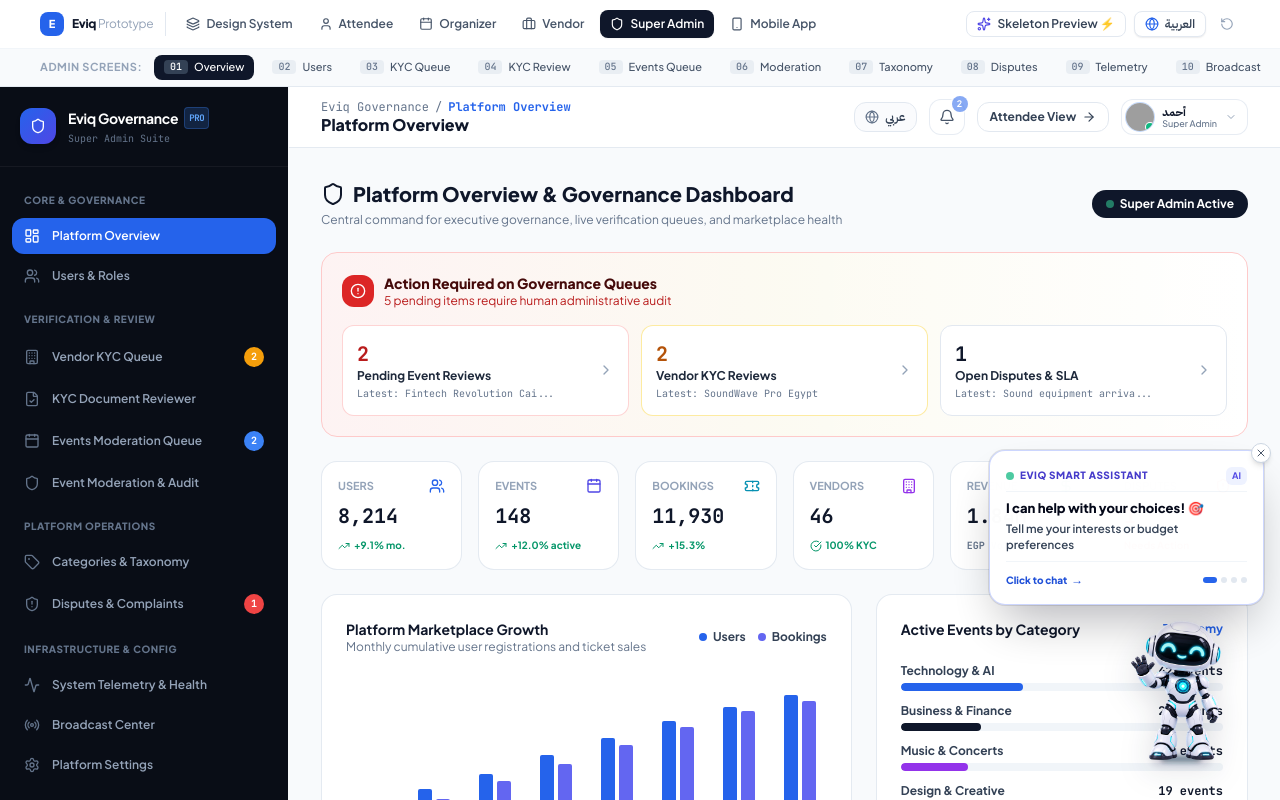
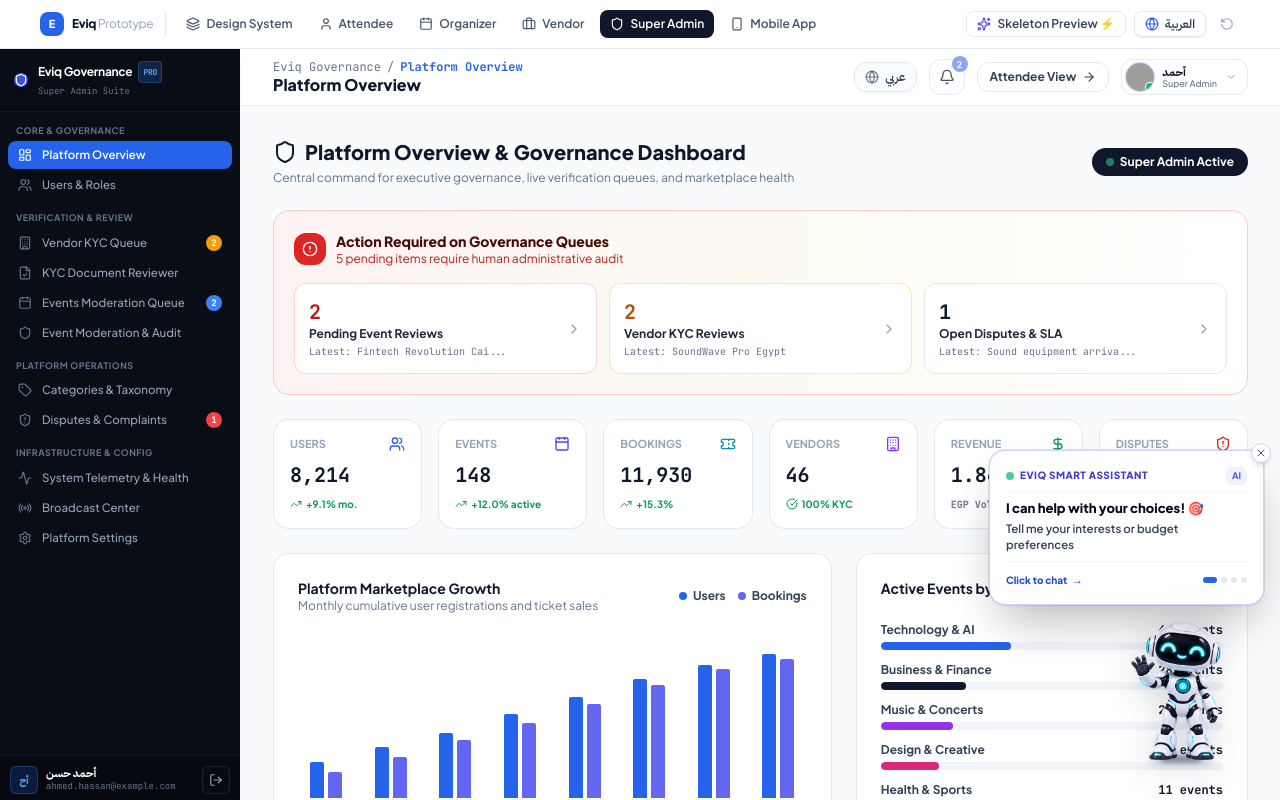
Before and after one commit to mmed555/event-smart, a React (Vite) app in the folder frontend/: page /admin in a window 1280 px wide. Both pictures are taken after a click on the button "Super Admin". Shown: the top 800 px of the page. Built offline with nearby package versions, Linux system fonts and the light colour scheme; grey boxes are pictures that could not be loaded.

Commit message:
style(frontend): compact sidebar width, constrain viewport height, add custom scroll, and remove duplicate admin bar

```diff
--- a/frontend/src/components/layout/DashboardLayout.tsx
+++ b/frontend/src/components/layout/DashboardLayout.tsx
@@ -23,7 +23,7 @@ export const DashboardLayout: React.FC<DashboardLayoutProps> = ({
   return (
     <div className="flex min-h-screen bg-[#F8FAFC]">
       {/* Desktop Fixed Sidebar */}
-      <aside className="hidden lg:flex shrink-0 z-30 border-e border-white/5">
+      <aside className="hidden lg:flex shrink-0 z-30 sticky top-[45px] h-[calc(100vh-45px)] border-e border-white/5 overflow-hidden">
         <DashboardSidebar
           role={role}
           portalTitleEn={portalTitleEn}
--- a/frontend/src/components/layout/DashboardNav.tsx
+++ b/frontend/src/components/layout/DashboardNav.tsx
@@ -73,7 +73,7 @@ export const DashboardNav: React.FC<DashboardNavProps> = ({
   }[role];
 
   return (
-    <header className="sticky top-0 z-20 border-b border-slate-200/90 bg-white/95 backdrop-blur-md px-4 sm:px-6 lg:px-8 py-3 flex items-center justify-between gap-4">
+    <header className="sticky top-[45px] z-20 border-b border-slate-200/90 bg-white/95 backdrop-blur-md px-4 sm:px-6 lg:px-8 py-2.5 flex items-center justify-between gap-4">
       {/* Left / Start: Mobile trigger & Breadcrumbs */}
       <div className="flex items-center gap-3 min-w-0">
         <button
--- a/frontend/src/components/layout/DashboardSidebar.tsx
+++ b/frontend/src/components/layout/DashboardSidebar.tsx
@@ -39,25 +39,25 @@ export const DashboardSidebar: React.FC<DashboardSidebarProps> = ({
   const roleMeta = {
     admin: {
       badgeBg: 'bg-blue-500/20 text-blue-400 border border-blue-500/30',
-      activeItemBg: 'bg-blue-600 text-white shadow-sm',
+      activeItemBg: 'bg-blue-600 text-white shadow-sm font-semibold',
       activeIconColor: 'text-white',
-      avatarBg: 'bg-blue-600/20 text-blue-400 border-blue-500/30',
+      avatarBg: 'bg-blue-600/20 text-blue-400 border border-blue-500/30',
       defaultBadge: 'SUPER ADMIN',
       icon: Shield,
     },
     organizer: {
       badgeBg: 'bg-indigo-500/20 text-indigo-400 border border-indigo-500/30',
-      activeItemBg: 'bg-indigo-600 text-white shadow-sm',
+      activeItemBg: 'bg-indigo-600 text-white shadow-sm font-semibold',
       activeIconColor: 'text-white',
-      avatarBg: 'bg-indigo-600/20 text-indigo-400 border-indigo-500/30',
+      avatarBg: 'bg-indigo-600/20 text-indigo-400 border border-indigo-500/30',
       defaultBadge: 'ORGANIZER',
       icon: Calendar,
     },
     vendor: {
       badgeBg: 'bg-emerald-500/20 text-emerald-400 border border-emerald-500/30',
-      activeItemBg: 'bg-emerald-600 text-white shadow-sm',
+      activeItemBg: 'bg-emerald-600 text-white shadow-sm font-semibold',
       activeIconColor: 'text-white',
-      avatarBg: 'bg-emerald-600/20 text-emerald-400 border-emerald-500/30',
+      avatarBg: 'bg-emerald-600/20 text-emerald-400 border border-emerald-500/30',
       defaultBadge: 'VENDOR',
       icon: Store,
     },
@@ -84,21 +84,26 @@ export const DashboardSidebar: React.FC<DashboardSidebarProps> = ({
   });
 
   return (
-    <div className={clsx('flex flex-col h-full bg-[#090D16] text-slate-300', isMobileDrawer ? 'w-72' : 'w-64 xl:w-72')}>
+    <div
+      className={clsx(
+        'flex flex-col h-full bg-[#090D16] text-slate-300 select-none overflow-hidden',
+        isMobileDrawer ? 'w-64' : 'w-56 xl:w-60'
+      )}
+    >
       {/* Brand Header */}
-      <div className="p-4 sm:p-5 border-b border-white/5 flex items-center justify-between shrink-0">
-        <div className="flex items-center gap-3">
-          <div className="flex size-9 items-center justify-center rounded-xl bg-gradient-to-br from-[#2563EB] to-[#4F46E5] text-white font-black text-sm shadow-md">
-            <RoleIcon className="size-4 text-white" />
+      <div className="px-3.5 py-3 border-b border-white/5 flex items-center justify-between shrink-0">
+        <div className="flex items-center gap-2.5 min-w-0">
+          <div className="flex size-7.5 items-center justify-center rounded-lg bg-gradient-to-br from-[#2563EB] to-[#4F46E5] text-white font-black text-xs shadow-md shrink-0">
+            <RoleIcon className="size-3.5 text-white" />
           </div>
-          <div>
-            <div className="font-bold text-white text-sm tracking-tight flex items-center gap-1.5">
-              <span>{isAr ? portalTitleAr : portalTitleEn}</span>
-              <span className={clsx('rounded px-1 text-[9px] font-mono font-bold uppercase', roleMeta.badgeBg)}>
+          <div className="min-w-0 flex-1">
+            <div className="font-bold text-white text-xs tracking-tight flex items-center gap-1.5 truncate">
+              <span className="truncate">{isAr ? portalTitleAr : portalTitleEn}</span>
+              <span className={clsx('rounded px-1 py-0.5 text-[8px] font-mono font-bold uppercase shrink-0', roleMeta.badgeBg)}>
                 {roleBadgeText || roleMeta.defaultBadge}
               </span>
             </div>
-            <div className="text-[10px] text-slate-500 font-mono mt-0.5">
+            <div className="text-[9px] text-slate-500 font-mono truncate mt-0.5">
               {isAr ? portalSubtitleAr || 'منظومة إدارة الفعاليات' : portalSubtitleEn || 'Smart Event Platform'}
             </div>
           </div>
@@ -107,21 +112,18 @@ export const DashboardSidebar: React.FC<DashboardSidebarProps> = ({
         {isMobileDrawer && onCloseMobile && (
           <button
             onClick={onCloseMobile}
-            className="p-1 rounded-lg hover:bg-white/10 text-slate-400 hover:text-white transition"
+            className="p-1 rounded-lg hover:bg-white/10 text-slate-400 hover:text-white transition shrink-0 ms-1"
             aria-label="Close menu"
           >
-            <X className="size-5" />
+            <X className="size-4" />
           </button>
         )}
       </div>
 
-      {/* Navigation Links */}
-      <nav className="flex-1 overflow-y-auto p-3 space-y-1">
+      {/* Navigation Links with custom dark scrollbar */}
+      <nav className="flex-1 overflow-y-auto min-h-0 p-2 space-y-0.5 sidebar-scrollbar">
         {ungroupedItems.length > 0 && (
-          <div className="space-y-1">
-            <div className="px-3 py-1.5 text-[10px] font-black uppercase tracking-wider text-slate-500">
-              {isAr ? 'أقسام النظام' : 'System Sections'}
-            </div>
+          <div className="space-y-0.5">
             {ungroupedItems.map((item) => {
               const Icon = item.icon;
               const isActive = activeTab === item.id;
@@ -134,7 +136,7 @@ export const DashboardSidebar: React.FC<DashboardSidebarProps> = ({
                     if (onCloseMobile) onCloseMobile();
                   }}
                   className={clsx(
-                    'w-full flex items-center gap-3 rounded-xl px-3 py-2.5 text-xs font-semibold transition text-start group',
+                    'w-full flex items-center gap-2.5 rounded-lg px-2.5 py-1.5 text-xs transition text-start group',
                     isActive
                       ? roleMeta.activeItemBg
                       : 'text-slate-400 hover:bg-white/5 hover:text-white'
@@ -142,19 +144,19 @@ export const DashboardSidebar: React.FC<DashboardSidebarProps> = ({
                 >
                   <Icon
                     className={clsx(
-                      'size-4 shrink-0 transition',
+                      'size-3.5 shrink-0 transition',
                       isActive ? roleMeta.activeIconColor : 'text-slate-500 group-hover:text-slate-300'
                     )}
                   />
 
-                  <span className="flex-1 truncate">
+                  <span className="flex-1 truncate text-[11.5px]">
                     {isAr ? item.labelAr : item.labelEn}
                   </span>
 
                   {item.badgeCount !== undefined && item.badgeCount > 0 && (
                     <span
                       className={clsx(
-                        'size-5 rounded-full flex items-center justify-center text-[10px] font-mono font-bold text-white shrink-0',
+                        'h-4 min-w-[16px] px-1 rounded-full flex items-center justify-center text-[9px] font-mono font-bold text-white shrink-0',
                         item.badgeTone === 'red' && 'bg-red-500',
                         item.badgeTone === 'amber' && 'bg-amber-500',
                         item.badgeTone === 'emerald' && 'bg-emerald-500',
@@ -171,8 +173,8 @@ export const DashboardSidebar: React.FC<DashboardSidebarProps> = ({
         )}
 
         {groupedItems.map((group, idx) => (
-          <div key={idx} className="pt-2 space-y-1">
-            <div className="px-3 py-1.5 text-[10px] font-black uppercase tracking-wider text-slate-500">
+          <div key={idx} className="pt-1.5 first:pt-0 space-y-0.5">
+            <div className="px-2 pt-1 pb-0.5 text-[9px] font-bold uppercase tracking-wider text-slate-500 truncate">
               {group.sectionTitle}
             </div>
             {group.items.map((item) => {
@@ -187,27 +189,27 @@ export const DashboardSidebar: React.FC<DashboardSidebarProps> = ({
                     if (onCloseMobile) onCloseMobile();
                   }}
                   className={clsx(
-                    'w-full flex items-center gap-3 rounded-xl px-3 py-2.5 text-xs font-semibold transition text-start group',
+                    'w-full flex items-center gap-2.5 rounded-lg px-2.5 py-1.5 text-xs transition text-start group',
                     isActive
                       ? roleMeta.activeItemBg
-                      : 'text-slate-400 hover:bg-white/5 hover:text-white'
+                      : 'text-slate-400 hover:bg-white/5 hover:text-white font-medium'
                   )}
                 >
                   <Icon
                     className={clsx(
-                      'size-4 shrink-0 transition',
+                      'size-3.5 shrink-0 transition',
                       isActive ? roleMeta.activeIconColor : 'text-slate-500 group-hover:text-slate-300'
                     )}
                   />
 
-                  <span className="flex-1 truncate">
+                  <span className="flex-1 truncate text-[11.5px]">
                     {isAr ? item.labelAr : item.labelEn}
                   </span>
 
                   {item.badgeCount !== undefined && item.badgeCount > 0 && (
                     <span
                       className={clsx(
-                        'size-5 rounded-full flex items-center justify-center text-[10px] font-mono font-bold text-white shrink-0',
+                        'h-4 min-w-[16px] px-1 rounded-full flex items-center justify-center text-[9px] font-mono font-bold text-white shrink-0',
                         item.badgeTone === 'red' && 'bg-red-500',
                         item.badgeTone === 'amber' && 'bg-amber-500',
                         item.badgeTone === 'emerald' && 'bg-emerald-500',
@@ -225,16 +227,16 @@ export const DashboardSidebar: React.FC<DashboardSidebarProps> = ({
       </nav>
 
       {/* Footer Profile & Logout Bar */}
-      <div className="p-4 border-t border-white/5 bg-black/20 flex items-center justify-between shrink-0">
-        <div className="flex items-center gap-2.5 min-w-0">
-          <div className={clsx('size-8 rounded-lg flex items-center justify-center font-bold text-xs shrink-0', roleMeta.avatarBg)}>
+      <div className="p-2.5 border-t border-white/5 bg-black/30 flex items-center justify-between shrink-0">
+        <div className="flex items-center gap-2 min-w-0">
+          <div className={clsx('size-7 rounded-md flex items-center justify-center font-bold text-[10px] shrink-0', roleMeta.avatarBg)}>
             {currentUser?.name ? currentUser.name.slice(0, 2).toUpperCase() : 'EQ'}
           </div>
           <div className="min-w-0 flex-1">
-            <div className="text-xs font-bold text-white leading-tight truncate">
+            <div className="text-[11px] font-bold text-white leading-tight truncate">
               {currentUser?.name || 'Administrator'}
             </div>
-            <div className="text-[10px] text-slate-500 font-mono truncate">
+            <div className="text-[9px] text-slate-500 font-mono truncate">
               {currentUser?.email || (isAr ? 'حساب النظام' : 'System Account')}
             </div>
           </div>
@@ -246,9 +248,9 @@ export const DashboardSidebar: React.FC<DashboardSidebarProps> = ({
             go('landing');
           }}
           title={isAr ? 'الخروج إلى واجهة الزائر' : 'Exit to Attendee Portal'}
-          className="size-8 rounded-lg border border-white/10 hover:bg-white/10 text-slate-400 hover:text-white flex items-center justify-center transition shrink-0 ms-2"
+          className="size-7 rounded-md border border-white/10 hover:bg-white/10 text-slate-400 hover:text-white flex items-center justify-center transition shrink-0 ms-1"
         >
-          <LogOut className="size-4" />
+          <LogOut className="size-3.5" />
         </button>
       </div>
     </div>
--- a/frontend/src/components/layout/PrototypeBar.tsx
+++ b/frontend/src/components/layout/PrototypeBar.tsx
@@ -1,6 +1,5 @@
 import React from 'react';
 import { useApp, ScreenId } from '../../context/AppContext';
-import { AdminTab } from '../../types';
 import { useI18n } from '../../i18n';
 import {
   Layers,
@@ -28,8 +27,6 @@ export const PrototypeBar: React.FC = () => {
     resetDemoData,
     isLoading,
     toggleLoading,
-    activeAdminTab,
-    setActiveAdminTab,
   } = useApp();
   const { language, toggleLanguage } = useI18n();
 
@@ -55,20 +52,6 @@ export const PrototypeBar: React.FC = () => {
     { id: 'details', label: 'Event & Checkout', labelAr: 'الفعالية والدفع', code: '05' },
     { id: 'tickets', label: 'My Tickets', labelAr: 'تذاكري', code: '06' },
     { id: 'profile', label: 'Profile & Settings', labelAr: 'الملف الشخصي', code: '07' },
-  ];
-
-  const adminScreens: { id: AdminTab; label: string; labelAr: string; code: string }[] = [
-    { id: 'overview', label: 'Overview', labelAr: 'الرئيسية', code: '01' },
-    { id: 'users', label: 'Users', labelAr: 'المستخدمين', code: '02' },
-    { id: 'kyc-queue', label: 'KYC Queue', labelAr: 'طابور التوثيق', code: '03' },
-    { id: 'kyc-review', label: 'KYC Review', labelAr: 'فاحص المستندات', code: '04' },
-    { id: 'events-queue', label: 'Events Queue', labelAr: 'طابور الفعاليات', code: '05' },
-    { id: 'event-review', label: 'Moderation', labelAr: 'اعتماد الفعالية', code: '06' },
-    { id: 'categories', label: 'Taxonomy', labelAr: 'التصنيفات', code: '07' },
-    { id: 'disputes', label: 'Disputes', labelAr: 'الشكاوى والنزاعات', code: '08' },
-    { id: 'system-health', label: 'Telemetry', labelAr: 'صحة النظام', code: '09' },
-    { id: 'broadcast', label: 'Broadcast', labelAr: 'بث الإشعارات', code: '10' },
-    { id: 'settings', label: 'Settings', labelAr: 'الإعدادات', code: '11' },
   ];
 
   const currentRoleMatch = prototypeRoles.find(
@@ -199,42 +182,6 @@ export const PrototypeBar: React.FC = () => {
           </div>
         </div>
       )}
-
-      {/* Secondary Bar for Screen Jump inside Super Admin Governance */}
-      {currentRoleMatch?.id === 'admin' && (
-        <div className="border-t border-slate-100 bg-[#F8FAFC]">
-          <div className="w-full px-4 sm:px-6 lg:px-8 xl:px-10 flex items-center gap-2 overflow-x-auto py-1.5 text-[11px]">
-            <span className="text-slate-400 font-bold uppercase tracking-wider pe-1 shrink-0">
-              {language === 'ar' ? 'شاشات الإدارة والحوكمة:' : 'Admin Screens:'}
-            </span>
-            {adminScreens.map((s) => {
-              const isSelected = activeAdminTab === s.id;
-              return (
-                <button
-                  key={s.id}
-                  onClick={() => setActiveAdminTab(s.id)}
-                  className={clsx(
-                    'flex items-center gap-1.5 rounded-lg px-2.5 py-1 font-medium transition-all shrink-0',
-                    isSelected
-                      ? 'bg-slate-900 text-white font-bold shadow-xs'
-                      : 'text-slate-600 hover:bg-slate-200/70 hover:text-slate-900'
-                  )}
-                >
-                  <span
-                    className={clsx(
-                      'font-mono text-[10px] px-1.5 py-0.5 rounded leading-none',
-                      isSelected ? 'bg-slate-700 text-white' : 'bg-slate-200/70 text-slate-500'
-                    )}
-                  >
-                    {s.code}
-                  </span>
-                  <span>{language === 'ar' ? s.labelAr : s.label}</span>
-                </button>
-              );
-            })}
-          </div>
-        </div>
-      )}
     </header>
   );
 };
--- a/frontend/src/index.css
+++ b/frontend/src/index.css
@@ -150,4 +150,19 @@
   ::-webkit-scrollbar-thumb:hover {
     background: #94A3B8;
   }
+
+  /* Dark sidebar scrollbar */
+  .sidebar-scrollbar::-webkit-scrollbar {
+    width: 4px;
+  }
+  .sidebar-scrollbar::-webkit-scrollbar-track {
+    background: transparent;
+  }
+  .sidebar-scrollbar::-webkit-scrollbar-thumb {
+    background: rgba(255, 255, 255, 0.12);
+    border-radius: 9999px;
+  }
+  .sidebar-scrollbar::-webkit-scrollbar-thumb:hover {
+    background: rgba(255, 255, 255, 0.25);
+  }
 }
```
